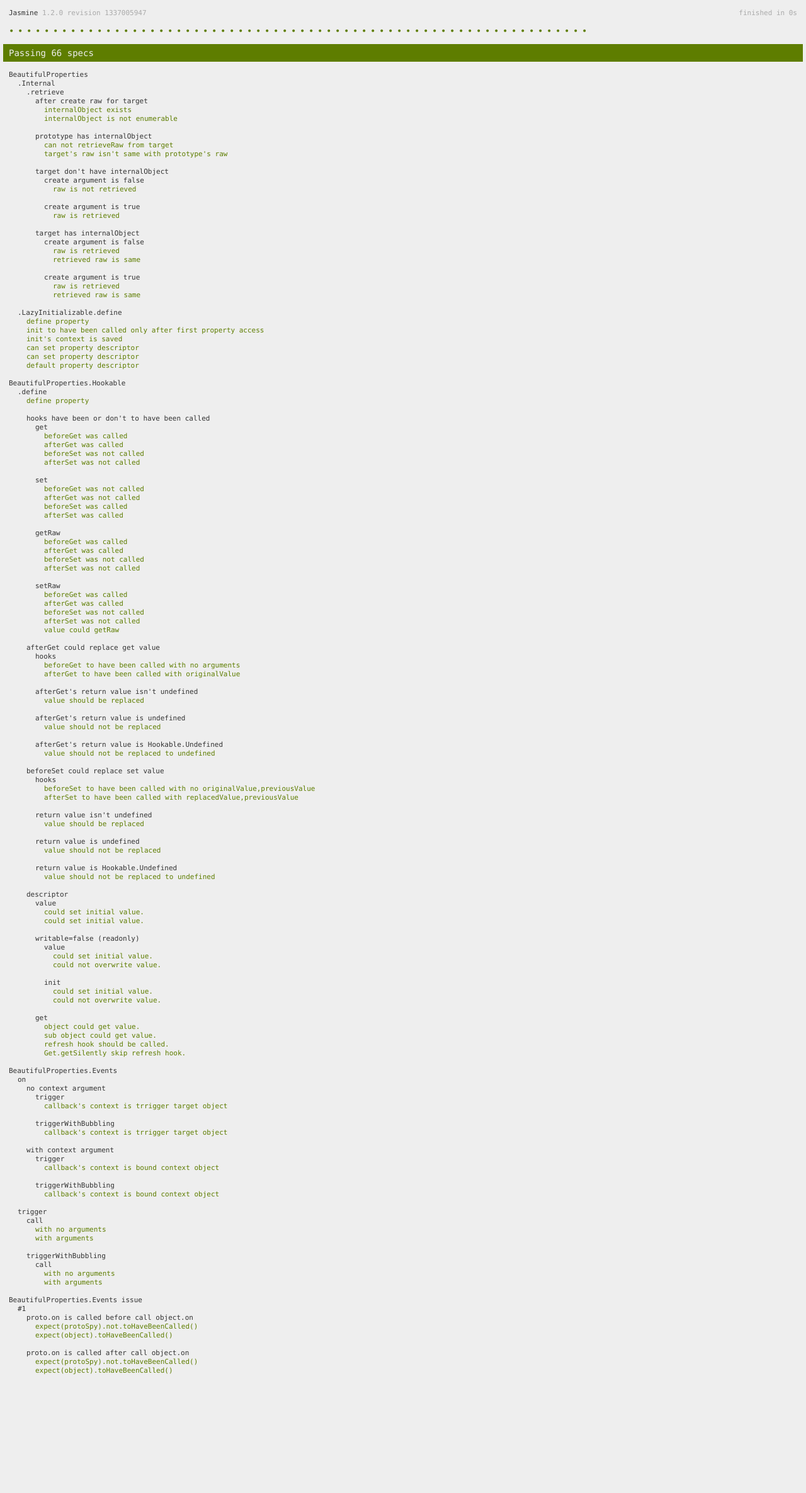
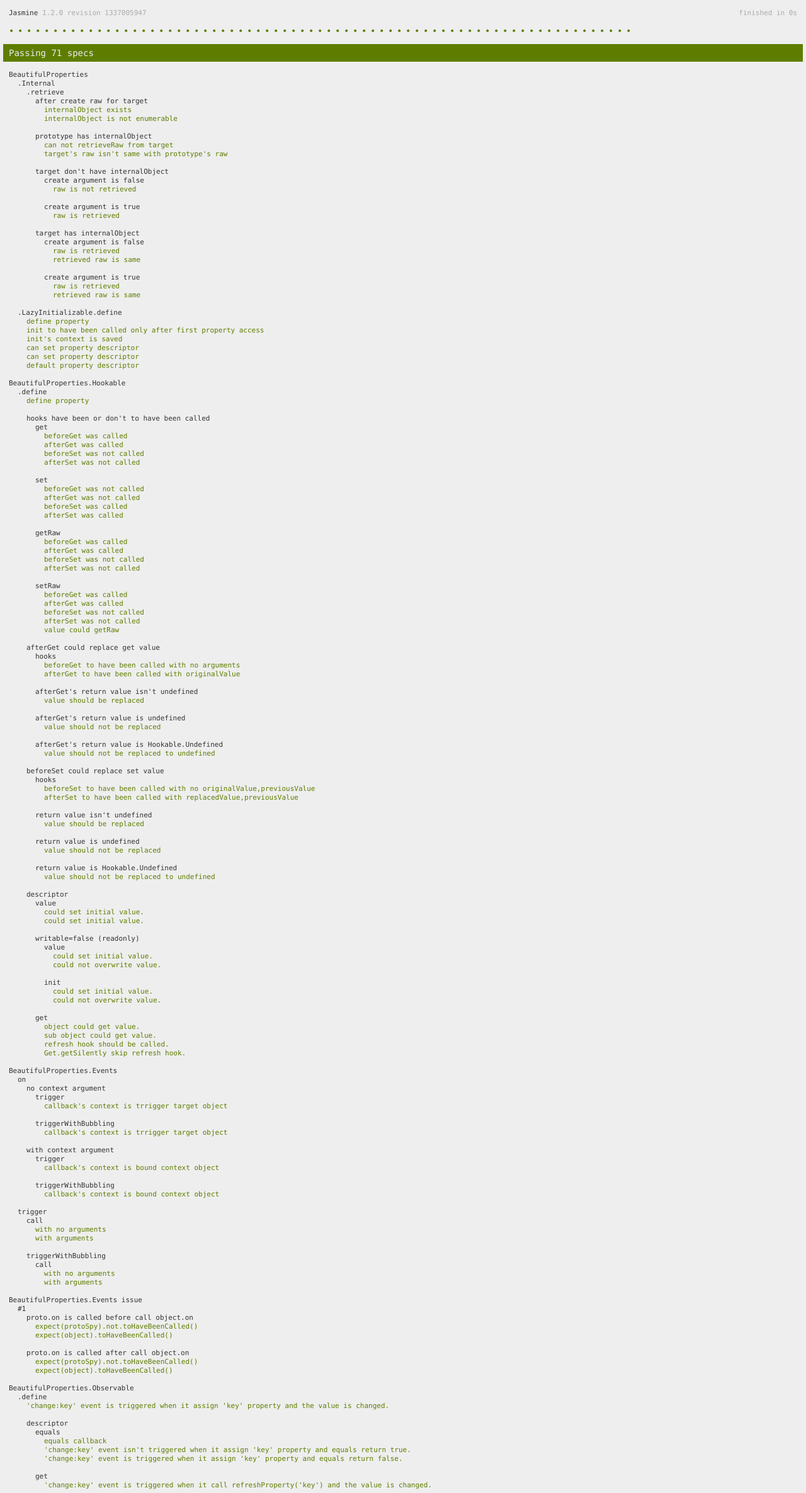
Before and after one commit to monjudoh/BeautifulProperties.js, a plain HTML site: page SpecRunner.html in a window 1280 px wide. Shown: the whole page at 63% size. Before the commit the page ends 2189 px from the top, so only its background shows below. Drawn offline with Linux system fonts and the light colour scheme.

Commit message:
Observable.define's descriptor argument is include equals option,now. equals option define condition of property change.

```diff
--- a/SpecRunner.html
+++ b/SpecRunner.html
@@ -17,6 +17,7 @@
   <script type="text/javascript" src="spec/BeautifulProperties.Hookable.spec.js"></script>
   <script type="text/javascript" src="spec/BeautifulProperties.Events.spec.js"></script>
   <script type="text/javascript" src="spec/BeautifulProperties.Events.issue.spec.js"></script>
+  <script type="text/javascript" src="spec/BeautifulProperties.Observable.spec.js"></script>
 
   <script type="text/javascript">
     (function() {
--- /dev/null
+++ b/spec/BeautifulProperties.Observable.spec.js
@@ -0,0 +1,74 @@
+describe("BeautifulProperties.Observable", function() {
+  describe(".define", function() {
+    var object,changeKey;
+    beforeEach(function(){
+      object = Object.create(null);
+      changeKey = jasmine.createSpy('changeKey');
+    });
+    it("'change:key' event is triggered when it assign 'key' property and the value is changed.",function(){
+      BeautifulProperties.Observable.define(object,'key',{});
+      BeautifulProperties.Events.provideMethods(object);
+      object.key = 0;
+      object.on('change:key',changeKey);
+      object.key = 1;
+      expect(changeKey).toHaveBeenCalledWith(jasmine.any(BeautifulProperties.Events.Event),1,0);
+    });
+    describe("descriptor",function(){
+      describe("equals",function(){
+        it("equals callback",function(){
+          var equals = jasmine.createSpy('equals');
+          BeautifulProperties.Observable.define(object,'key',{},{
+            equals:function(val,previousVal){
+              equals(this,val,previousVal);
+              return false;
+            }
+          });
+          object.key = 1;
+          expect(equals).toHaveBeenCalledWith(object,1,undefined);
+        });
+        it("'change:key' event isn't triggered when it assign 'key' property and equals return true.",function(){
+          BeautifulProperties.Observable.define(object,'key',{},{
+            equals:function(val,previousVal){
+              return true;
+            }
+          });
+          BeautifulProperties.Events.provideMethods(object);
+          object.key = 0;
+          object.on('change:key',changeKey);
+          object.key = 1;
+          expect(changeKey).not.toHaveBeenCalled();
+        });
+        it("'change:key' event is triggered when it assign 'key' property and equals return false.",function(){
+          BeautifulProperties.Observable.define(object,'key',{},{
+            equals:function(val,previousVal){
+              return false;
+            }
+          });
+          BeautifulProperties.Events.provideMethods(object);
+          object.key = 0;
+          object.on('change:key',changeKey);
+          object.key = 0;
+          expect(changeKey).toHaveBeenCalledWith(jasmine.any(BeautifulProperties.Events.Event),0,0);
+        });
+      });
+      describe('get',function(){
+        it("'change:key' event is triggered when it call refreshProperty('key') and the value is changed.",function(){
+          var val;
+          BeautifulProperties.Observable.define(object,'key',{},{
+            get:function(){
+              return val;
+            }
+          });
+          BeautifulProperties.Events.provideMethods(object);
+          BeautifulProperties.Hookable.Get.provideMethods(object);
+          val = 0;
+          object.refreshProperty('key');
+          object.on('change:key',changeKey);
+          val = 1;
+          object.refreshProperty('key');
+          expect(changeKey).toHaveBeenCalledWith(jasmine.any(BeautifulProperties.Events.Event),1,0);
+        });
+      });
+    });
+  });
+});
--- a/src/BeautifulProperties.js
+++ b/src/BeautifulProperties.js
@@ -584,7 +584,7 @@
      * @param {Object} object
      * @param {string} key
      * @param {{beforeGet:?function,afterGet:?function,beforeSet:?function,afterSet:?function}} hooks
-     * @param {?{value:?*,init:?function,bubble:?boolean,writable:?boolean}} descriptor
+     * @param {?{value:?*,init:?function,writable:?boolean,get:?function,bubble:?boolean,equals:?function}} descriptor
      *  descriptor.writable's default value is false in ES5,but it's true in BeautifulProperties.Hookable.
      */
     Observable.define = function defineObservableProperty(object,key,hooks,descriptor) {
@@ -596,11 +596,20 @@
         : Events.trigger.bind(Events);
       BeautifulProperties.Hookable.define(object,key,hooks,originalOptions);
       var storedHooks = retrieveHooks(object)(key);
-      storedHooks.afterSet.push(function afterSet(val,previousVal) {
-        if (previousVal != val) {
+      function checkChangeAndTrigger(val,previousVal) {
+        var equals = descriptor.equals;
+        if (!equals && previousVal != val) {
           trigger(this,('change:' + key),val,previousVal);
         }
-      });
+        if (equals && !equals.call(this,val,previousVal)) {
+          trigger(this,('change:' + key),val,previousVal);
+        }
+      }
+      if (descriptor.get) {
+        storedHooks.refresh.push(checkChangeAndTrigger);
+      } else {
+        storedHooks.afterSet.push(checkChangeAndTrigger);
+      }
     };
   })(BeautifulProperties.Observable,BeautifulProperties.Events);
 
```
